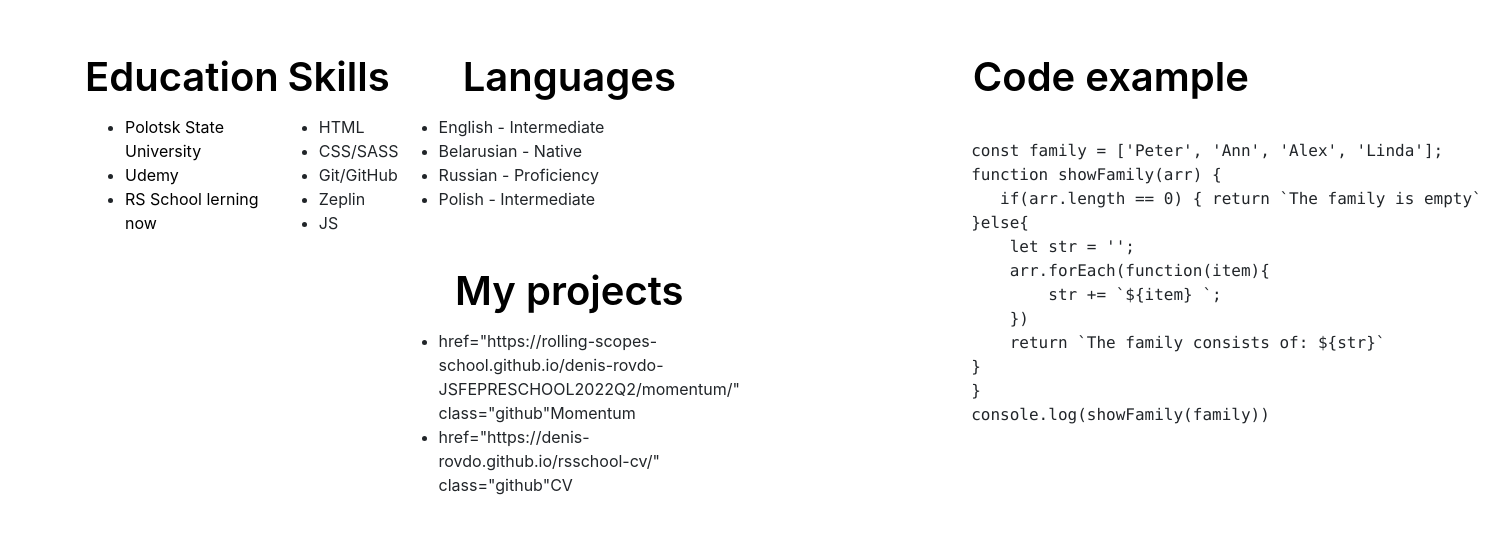
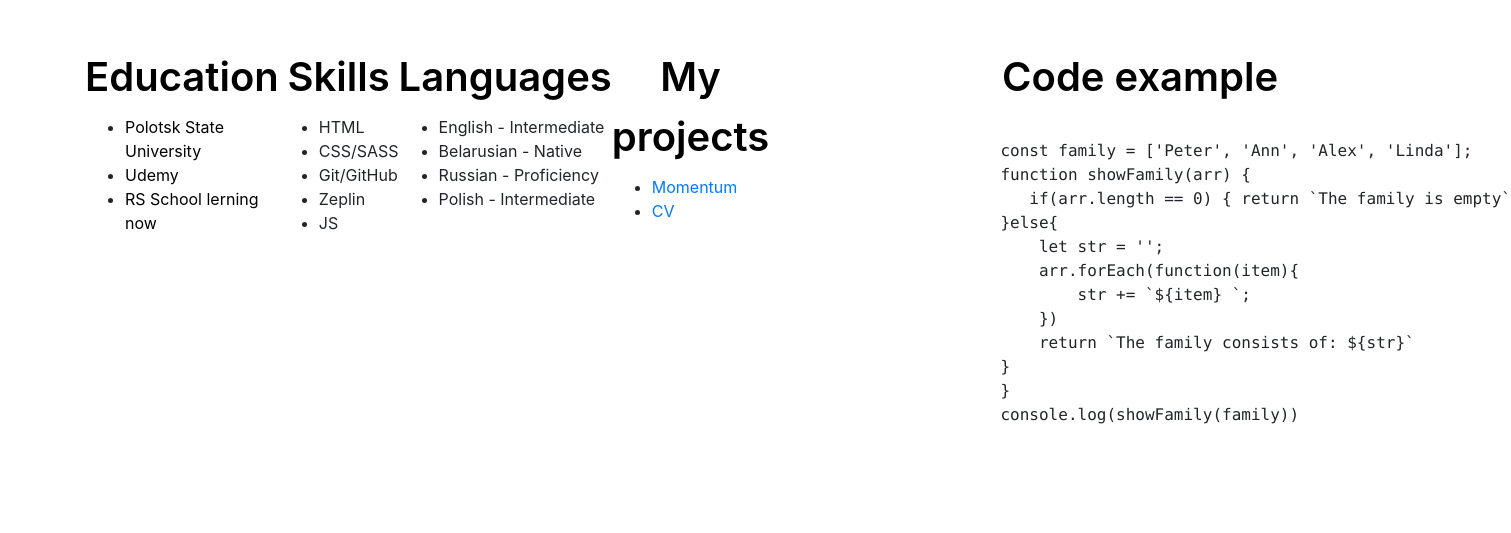
Before and after one commit to denis-rovdo/rsschool-cv, a plain HTML site: page index.html in a window 1280 px wide. Shown: the part 669-1202 px from the top of the page, 1511 px wide, since content can reach past the window. Drawn offline with Linux system fonts and the light colour scheme.

Commit message:
fix: fix a bug

```diff
--- a/index.html
+++ b/index.html
@@ -110,18 +110,18 @@
                                 <li class="languages_list">Polish - Intermediate</li>
                             </ul>
                         </div>
+                    </div>
                     <div class="languages_title">
                         <div class="languages">
                             <h2 class="basic">My projects</h2>
                             <ul class="languages_info">
                                 <li class="languages_list">
-                                <a> href="https://rolling-scopes-school.github.io/denis-rovdo-JSFEPRESCHOOL2022Q2/momentum/" class="github"Momentum</a>
+                                <a href="https://rolling-scopes-school.github.io/denis-rovdo-JSFEPRESCHOOL2022Q2/momentum/" class="github">Momentum</a>
                                 </li>
                                 <li class="languages_list">
-                                <a> href="https://denis-rovdo.github.io/rsschool-cv/" class="github"CV</a>
+                                <a href="https://denis-rovdo.github.io/rsschool-cv/" class="github">CV</a>
                                 </li>
                             </ul>
-                        </div>
                     </div>
                 </div>
                 <div class="code">
```
